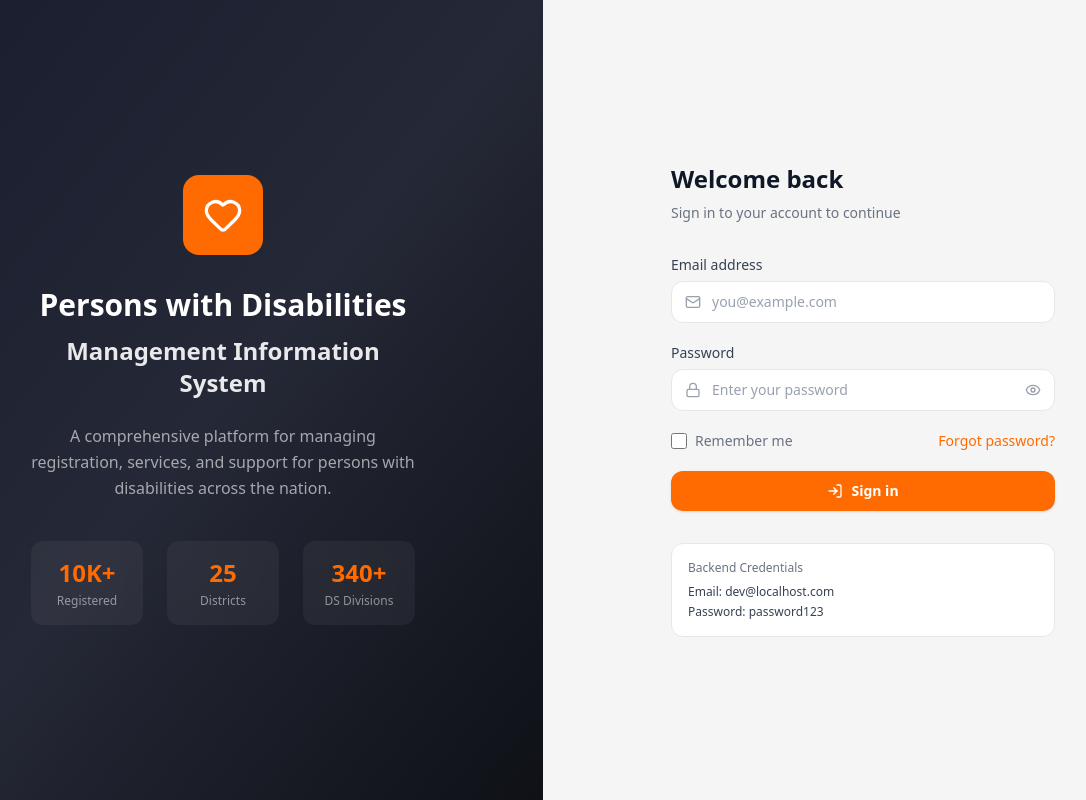
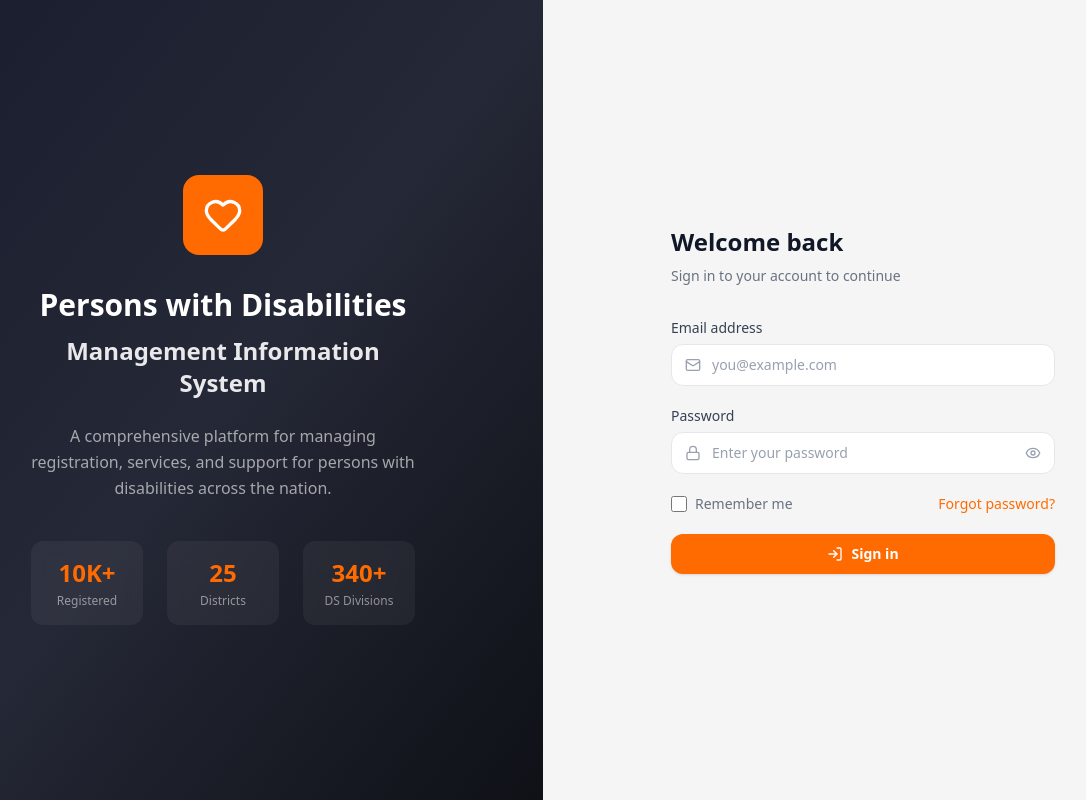
Before and after one commit to Insath97/intraflow, a Next.js app: page /login in a window 1280 px wide. Shown: the whole page, without its empty margins (97-1183 px from the left). Built offline with nearby package versions, Linux system fonts and the light colour scheme; no server answers.

Commit message:
Remove demo credentials from login page

```diff
--- a/src/app/(auth)/login/page.tsx
+++ b/src/app/(auth)/login/page.tsx
@@ -255,23 +255,6 @@ export default function LoginPage() {
               {isLoading ? "Signing in..." : "Sign in"}
             </button>
           </form>
-
-          {/* Demo Credentials */}
-          <div className="mt-8 rounded-xl border border-gray-200 bg-white p-4 dark:border-white/10 dark:bg-[#1A1D2E]">
-            <p className="mb-2 text-xs font-medium text-gray-500 dark:text-gray-400">
-              Backend Credentials
-            </p>
-            <div className="space-y-1 text-xs text-gray-700 dark:text-gray-300">
-              <p>
-                <span className="font-medium">Email:</span>{" "}
-                dev@localhost.com
-              </p>
-              <p>
-                <span className="font-medium">Password:</span>{" "}
-                password123
-              </p>
-            </div>
-          </div>
         </div>
       </div>
     </div>
```
